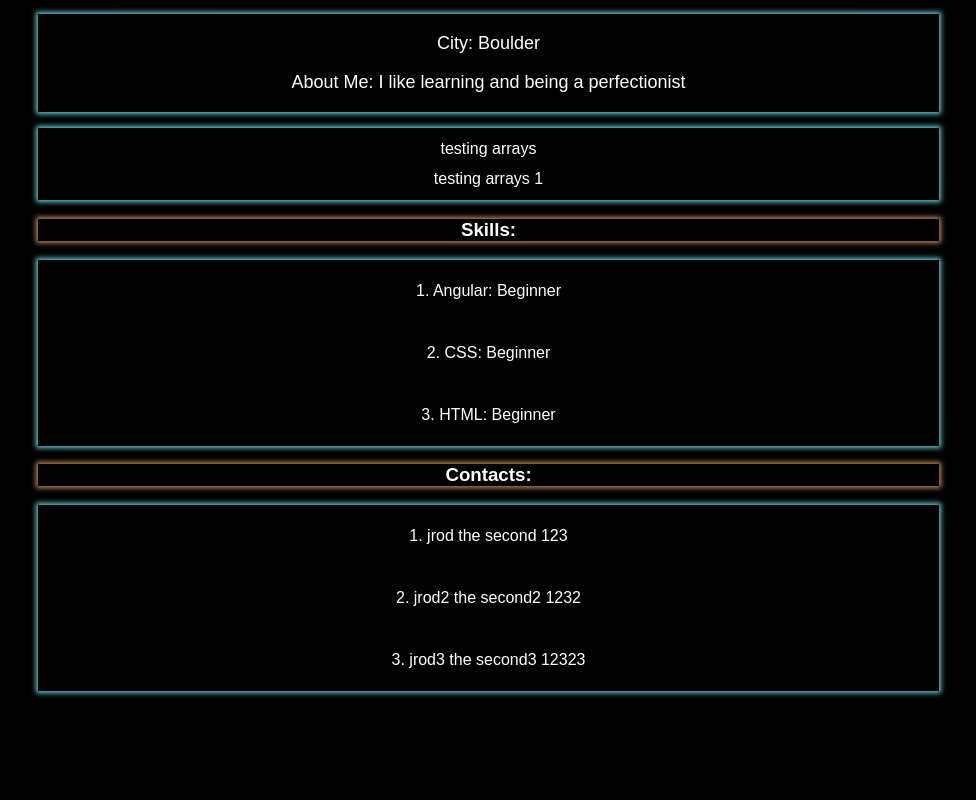
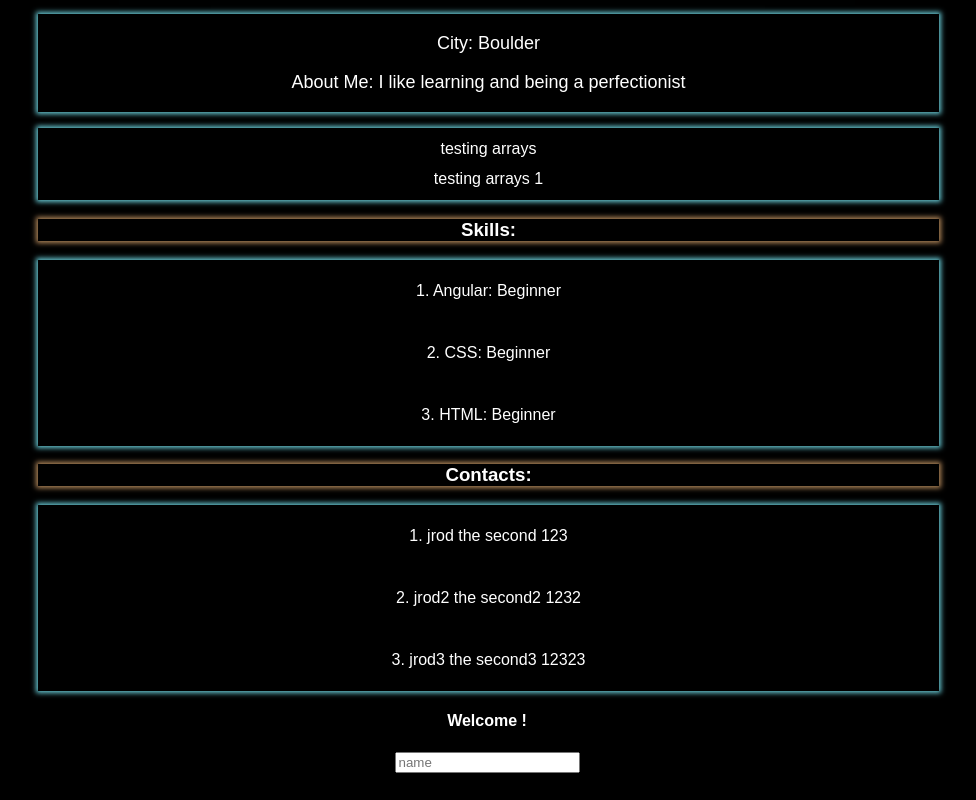
Before and after one commit to jrod4work/Angular, an Angular app in the folder second-app/: page / in a window 1280 px wide. Shown: the part 578-1378 px from the top of the page, without its empty margins (153-1129 px from the left). Before the commit the page ends 1296 px from the top, so only its background shows below. Built offline with nearby package versions, Linux system fonts and the light colour scheme.

Commit message:
Creating ContactForm

```diff
--- a/second-app/src/app/app.component.html
+++ b/second-app/src/app/app.component.html
@@ -6,7 +6,11 @@
   </h1>
   <img alt="Angular Logo" src="../assets/images/jacob-kiesow-342238-unsplash.jpg">
   <p id="credit">Photo by Jacob Kiesow on Unsplash </p>
+
+
+
 <div class="para">
+
   <p>City: {{obj.city}}</p>
 
 <p>About Me: {{obj.AboutMe}}</p>
@@ -18,4 +22,5 @@
 
 <app-skills></app-skills>
 <app-contacts></app-contacts>
+<app-greeting></app-greeting>
 </div>
--- a/second-app/src/app/app.module.ts
+++ b/second-app/src/app/app.module.ts
@@ -1,16 +1,18 @@
 import { BrowserModule } from '@angular/platform-browser';
 import { NgModule } from '@angular/core';
+import { FormsModule } from '@angular/forms';
+
 
 import { AppComponent } from './app.component';
 import { SkillsComponent } from './skills/skills.component';
 
 import { SkillsService } from './services/skills.service';
-
 import { Contacts2Service } from './services/contacts2.service';
 
 
 import { ContactsComponent } from './contacts/contacts.component';
 import { GreetingComponent } from './greeting/greeting.component';
+import { ContactFormComponent } from './contact-form/contact-form.component';
 
 
 @NgModule({
@@ -18,10 +20,11 @@ import { GreetingComponent } from './greeting/greeting.component';
     AppComponent,
     SkillsComponent,
     ContactsComponent,
-    GreetingComponent
+    GreetingComponent,
+    ContactFormComponent
   ],
   imports: [
-    BrowserModule
+    BrowserModule, FormsModule
   ],
   providers: [SkillsService],
   bootstrap: [AppComponent]
--- /dev/null
+++ b/second-app/src/app/contact-form/contact-form.component.html
@@ -0,0 +1,3 @@
+<p>
+  contact-form works!
+</p>
--- /dev/null
+++ b/second-app/src/app/contact-form/contact-form.component.ts
@@ -0,0 +1,15 @@
+import { Component, OnInit } from '@angular/core';
+
+@Component({
+  selector: 'app-contact-form',
+  templateUrl: './contact-form.component.html',
+  styleUrls: ['./contact-form.component.css']
+})
+export class ContactFormComponent implements OnInit {
+
+  constructor() { }
+
+  ngOnInit() {
+  }
+
+}
--- a/second-app/src/app/greeting/greeting.component.html
+++ b/second-app/src/app/greeting/greeting.component.html
@@ -1,3 +1,4 @@
-<p>
-  greeting works!
-</p>
+<h4>Welcome {{visitor}}!</h4>
+<div>
+    <input [(ngModel)]="visitor" placeholder="name" />
+  </div>
```
Also changed, not shown: second-app/src/app/contact-form/contact-form.component.css (added), 1 other file (tests, documents, lock files or other folders).
